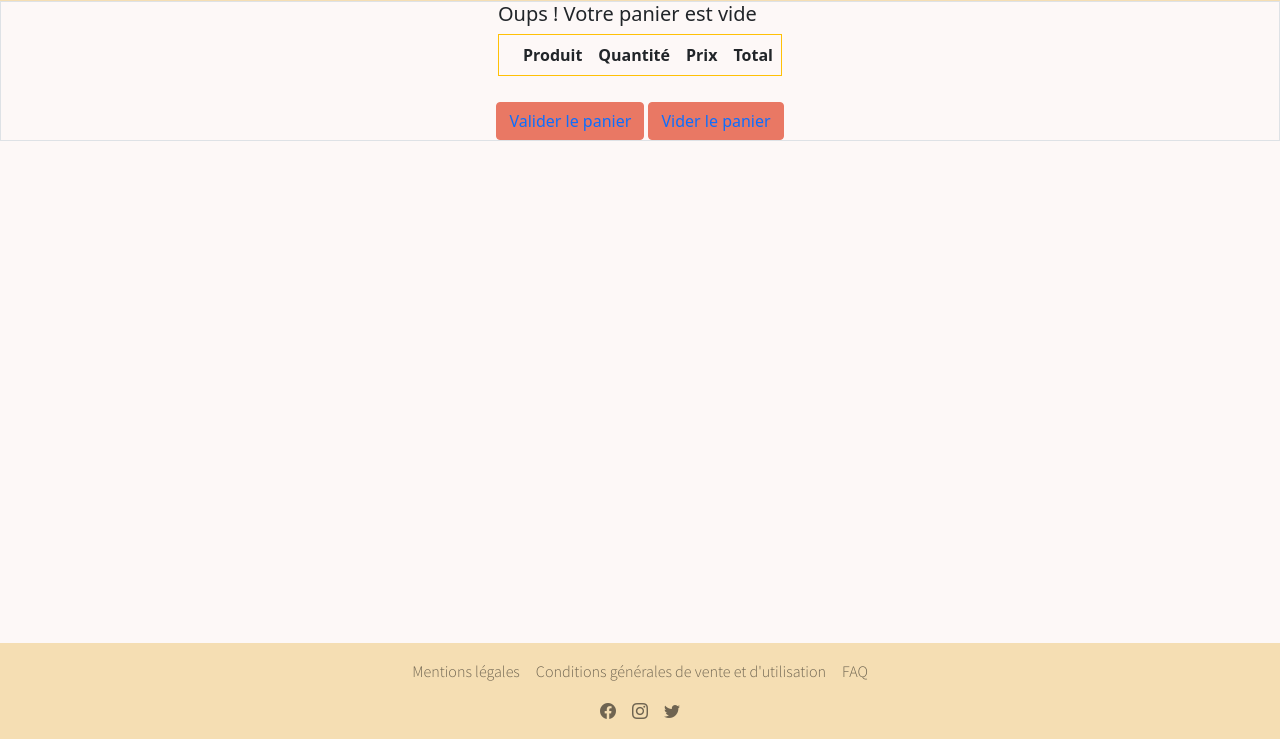
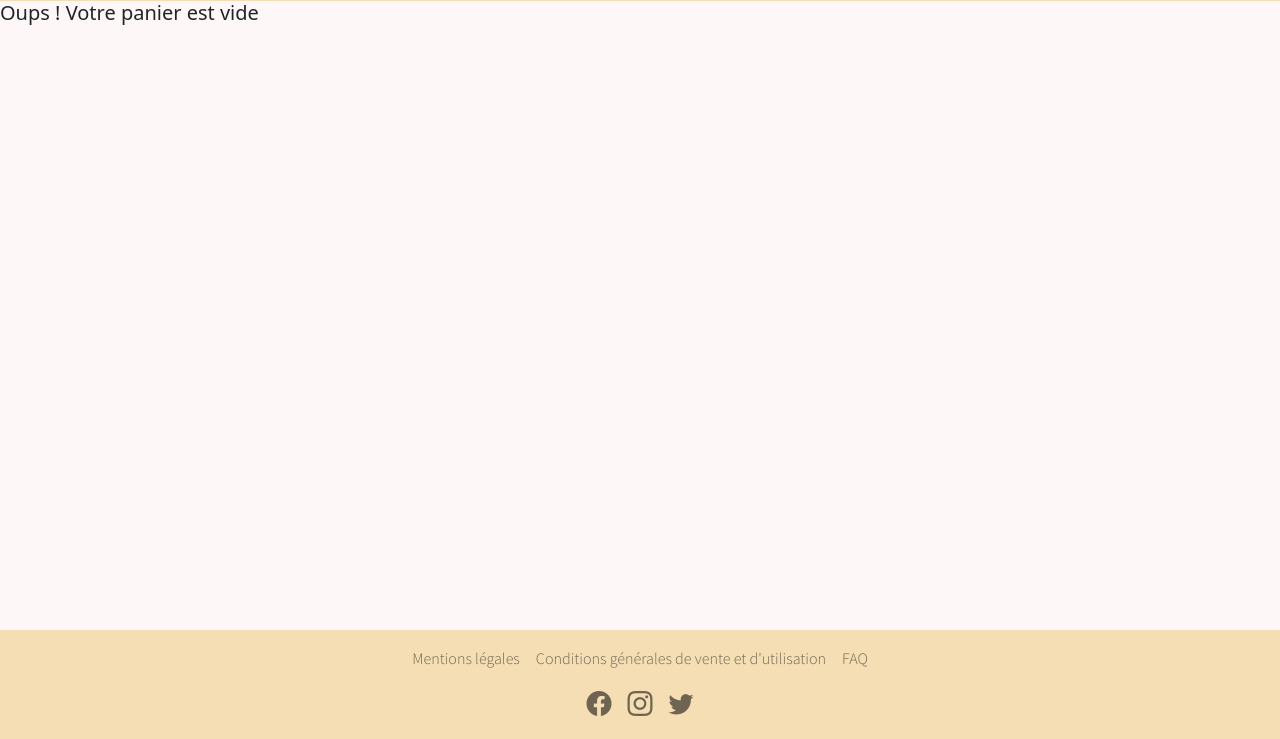
Before and after one commit to vlad757575/theboutiq.github.io, a Symfony app: template templates/panier/panier.html.twig in a window 1280 px wide. Shown: the part 61-800 px from the top of the page. Run offline with Twig, Linux system fonts and the light colour scheme; the template is opened without the code that fills it, so the values that code supplies are empty; some libraries are stand-ins or nearby versions.

Commit message:
29th commit panier

```diff
--- a/public/formulars-style.css
+++ b/public/formulars-style.css
@@ -1,7 +1,7 @@
 
   .my-formular {
-    max-width: 500px;
-    margin: 7em auto;
+    max-width:60vw;
+    margin: 100px auto;
 
 
   }
@@ -95,7 +95,18 @@ margin-bottom: 150px;
    .detail-product-right {
 
    }
+  .input-button {
+    display: flex;
+    align-items: center;
+    justify-content: center;
+    /* padding-top: 5px;
+    margin-top: 5px; */
+  }
 
+  .input-button input {
+    margin-top: 9px;
+    margin-right: 5px;
+  }
   .picture-accordion {
     display: block;
     margin: 1em 0px 1em 1em;
@@ -186,12 +197,22 @@ margin-bottom: 150px;
   margin: -10px;
   margin-left: 5%;
 }
-
+.adresses {
+  margin: auto;
+}
+.landing-page{
+  background-image: url("{{ asset('logos/background.jpg') }}");
+  background-position: center;
+  background-repeat: no-repeat;
+  background-size: cover;
+  background-color: #E97864;
+}
 .panier{
   display: flex;
   justify-content: center;
   flex-direction: column;
   align-items: center;
+  margin: 230px auto;
 }
  .produits {
    display: flex;
@@ -199,3 +220,6 @@ margin-bottom: 150px;
    align-items: center;
 
  }
+ i {
+   font-size: 25px;
+ }
--- /dev/null
+++ b/public/uploads/landing-page.css
@@ -0,0 +1,6 @@
+.landing-page{
+    background-image: url("{{ asset('logos/background.jpg') }}");
+    background-position: center;
+    background-repeat: no-repeat;
+    background-size: cover;
+}
--- a/templates/adresse_facturation/_form.html.twig
+++ b/templates/adresse_facturation/_form.html.twig
@@ -1,4 +1,6 @@
-{{ form_start(form) }}
+<div class="my-formular">
+    {{ form_start(form) }}
     {{ form_widget(form) }}
     <button class="btn">{{ button_label|default('Save') }}</button>
-{{ form_end(form) }}
+    {{ form_end(form) }}
+</div>
--- a/templates/adresse_livraison/_form.html.twig
+++ b/templates/adresse_livraison/_form.html.twig
@@ -1,4 +1,6 @@
-{{ form_start(form) }}
+<div class="my-form">
+    {{ form_start(form) }}
     {{ form_widget(form) }}
     <button class="btn">{{ button_label|default('Save') }}</button>
-{{ form_end(form) }}
+    {{ form_end(form) }}
+</div>
--- a/templates/base.html.twig
+++ b/templates/base.html.twig
@@ -12,6 +12,7 @@
     <!-- Bootstrap  and CSS -->
     <!-- <link rel="stylesheet" href="{{asset('formulars-style.css') }}"> -->
     <link rel="stylesheet" href="{{asset('bootstrap.css')}}">
+    <link rel="stylesheet" href="{{asset('landing-page.css')}}">
     <link rel="stylesheet" href="{{asset('nav-bars.css')}}">
     <link rel="stylesheet" href="{{asset('formulars-style.css')}}">
     <link rel="stylesheet" href="https://maxcdn.bootstrapcdn.com/font-awesome/4.7.0/css/font-awesome.min.css">
--- a/templates/home/index.html.twig
+++ b/templates/home/index.html.twig
@@ -1,7 +1,9 @@
 {% extends 'base.html.twig' %}
 
 {% block body%}
+<div class="landing-page">
 
+</div>
 <div id="carouselExampleCaptions" class="carousel slide my-carrousel" data-bs-ride="carousel">
     <div class="carousel-indicators">
         <button type="button" data-bs-target="#carouselExampleCaptions" data-bs-slide-to="0" class="active" aria-current="true" aria-label="Slide 1"></button>
--- a/templates/panier/panier.html.twig
+++ b/templates/panier/panier.html.twig
@@ -3,13 +3,12 @@
 {% block title %}Mon panier{% endblock %}
 
 {% block body %}
-<div class="panier border">
+{% if panier|length > 0 %}
+<div class="panier">
     <div>
-        <table class="table border border-warning">
+        <table class="table">
             <thead>
-
                 <tr>
-                    <th scope="col"></th>
                     <th scope="col">Produit</th>
                     <th scope="col">Quantité</th>
                     <th scope="col">Prix</th>
@@ -20,35 +19,34 @@
                 {% set total = null %}
                 {% for entree in panier %}
                 <tr>
-                    <td><img src="{{asset('uploads/euro.png')}}" alt="" style="width: 2rem;"></td>
+                    <td>
+                        </th><img src="{{asset('uploads/euro.png')}}" alt="{{produit.nom}}" style="width: 2rem;"></th>
+                    </td>
                     <td>{{entree.produit.nom}}</td>
                     <td> {{entree.quantite}}</td>
                     <td>{{entree.produit.MontantTtc}}€ </td>
                     <td>{{ entree.produit.MontantTtc * entree.quantite}}€ </td>
                     <td>
-                        <a href="{{path('add_ligne_panier', {'id': entree.produit.id})}}">+</a>
-                        <a href="{{path('remove_ligne_panier', {'produit':entree.produit.id})}}">-</a>
-                        <a href="#">x</a>
+                        <a href="{{path('add_ligne_panier', {'id': entree.produit.id})}}"><i class="bi bi-cart-plus"></i></a>
+                        <a href="{{path('remove_ligne_panier', {'produit':entree.produit.id})}}"><i class="bi bi-cart-dash"></i></a>
                     </td>
-
-
-                    <td>{{total}} &nbsp;</td>
                 </tr>
-                {% else %}
-                <h5 class="oups"> Oups ! Votre panier est vide</h5>
+                {% set total = total + (produit.montantTtc * entree.quantite) %}
                 {% endfor %}
-
-
-
             </tbody>
         </table>
     </div>
+    <div class="text-right mb-5">
+        <b>Nombre de produits: {{panier|length}}</b><br>
+        <b> TOTAL: &nbsp;{{total}} &nbsp; € </b>
+    </div>
+
     <div>
         <button type="button" class="btn btn-primary"> <a href="{{path('recapitulatif')}}">Valider le panier</a></button>
         <button type="button" class="btn btn-primary"> <a href="{{path('vider_panier')}}">Vider le panier</a></button>
     </div>
-
-
 </div>
-
+{% else %}
+<h5 class="oups"> Oups ! Votre panier est vide</h5>
+{% endif %}
 {% endblock %}
--- a/templates/utilisateur/_form.html.twig
+++ b/templates/utilisateur/_form.html.twig
@@ -1,4 +1,6 @@
-{{ form_start(form) }}
+<div class="my-formular">
+    {{ form_start(form) }}
     {{ form_widget(form) }}
     <button class="btn">{{ button_label|default('Save') }}</button>
-{{ form_end(form) }}
+    {{ form_end(form) }}
+</div>
```
Also changed, not shown: src/Controller/PanierController.php (+20 -3 lines), templates/adresse_facturation/index.html.twig (+7 -6 lines), templates/adresse_facturation/new.html.twig (+6 -5 lines), templates/produit/index.html.twig (+6 -1 lines), public/logos/background-img.jpg (added), public/logos/background.jpg (added).
